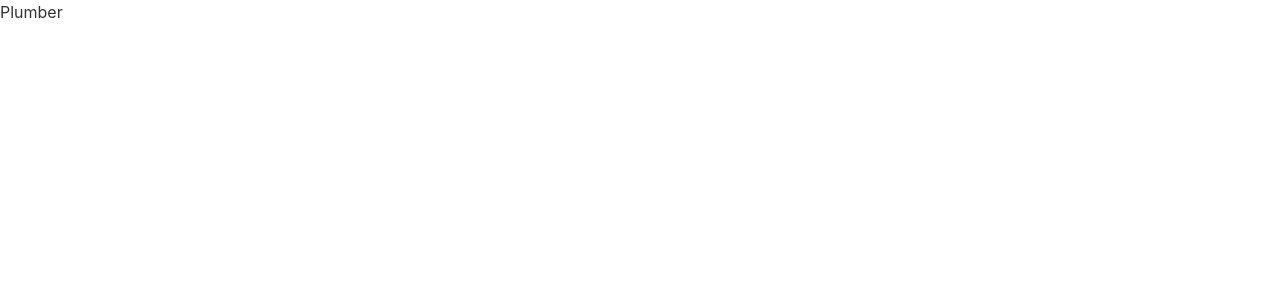
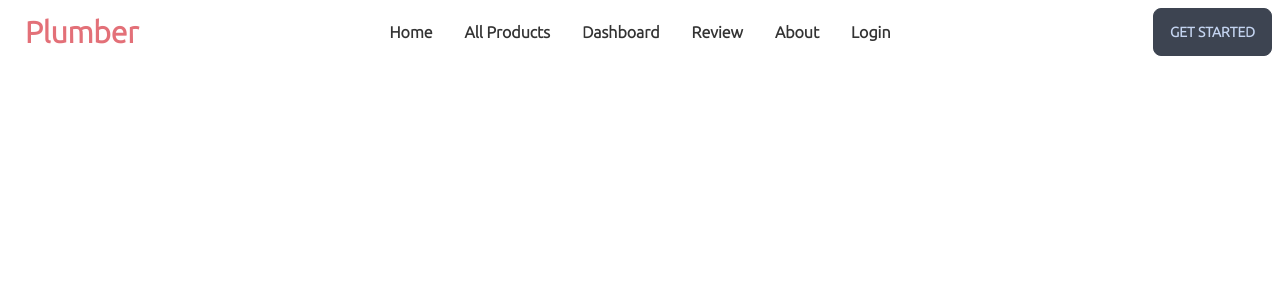
Before and after one commit to trshawonbd/Plumber-client-side, a React (Create React App) app: page / in a window 1280 px wide. Shown: the top 300 px of the page. Built offline with nearby package versions, Linux system fonts and the light colour scheme.

Commit message:
navbar  setup done

```diff
--- a/public/index.html
+++ b/public/index.html
@@ -1,43 +1,24 @@
 <!DOCTYPE html>
 <html lang="en" data-theme="bumblebee">
+
 <head>
   <meta charset="utf-8" />
   <link rel="icon" href="%PUBLIC_URL%/favicon.ico" />
   <meta name="viewport" content="width=device-width, initial-scale=1" />
   <meta name="theme-color" content="#000000" />
-    <meta
-      name="description"
-      content="Web site created using create-react-app"
-    />
+  <meta name="description" content="Web site created using create-react-app" />
   <link rel="apple-touch-icon" href="%PUBLIC_URL%/logo192.png" />
-    <!--
-      manifest.json provides metadata used when your web app is installed on a
-      user's mobile device or desktop. See https://developers.google.com/web/fundamentals/web-app-manifest/
-    -->
   <link rel="manifest" href="%PUBLIC_URL%/manifest.json" />
-    <!--
-      Notice the use of %PUBLIC_URL% in the tags above.
-      It will be replaced with the URL of the `public` folder during the build.
-      Only files inside the `public` folder can be referenced from the HTML.
-
-      Unlike "/favicon.ico" or "favicon.ico", "%PUBLIC_URL%/favicon.ico" will
-      work correctly both with client-side routing and a non-root public URL.
-      Learn how to configure a non-root public URL by running `npm run build`.
-    -->
+  <link rel="preconnect" href="https://fonts.googleapis.com">
+  <link rel="preconnect" href="https://fonts.gstatic.com" crossorigin>
+  <link href="https://fonts.googleapis.com/css2?family=Poppins:wght@300&family=Ubuntu:wght@300&display=swap"
+    rel="stylesheet">
   <title>Plumber</title>
 </head>
+
 <body>
   <noscript>You need to enable JavaScript to run this app.</noscript>
   <div id="root"></div>
-    <!--
-      This HTML file is a template.
-      If you open it directly in the browser, you will see an empty page.
+</body>
 
-      You can add webfonts, meta tags, or analytics to this file.
-      The build step will place the bundled scripts into the <body> tag.
-
-      To begin the development, run `npm start` or `yarn start`.
-      To create a production bundle, use `npm run build` or `yarn build`.
-    -->
-  </body>
 </html>
--- a/src/App.css
+++ b/src/App.css
@@ -1,5 +1,10 @@
 .App {
   text-align: center;
+}
+
+body{
+  font-family: 'Poppins', sans-serif;
+font-family: 'Ubuntu', sans-serif;
 }
 
 .App-logo {
--- a/src/App.js
+++ b/src/App.js
@@ -2,11 +2,12 @@
 import './App.css';
 import { ToastContainer} from 'react-toastify';
 import 'react-toastify/dist/ReactToastify.css';
+import NavBar from './Pages/Shared/NavBar/NavBar';
 
 function App() {
   return (
     <div >
-      <h2>Plumber</h2>
+      <NavBar></NavBar>
 
 
 
--- /dev/null
+++ b/src/Pages/AllProducts/Product/Product.js
@@ -0,0 +1,11 @@
+import React from 'react';
+
+const Product = () => {
+    return (
+        <div>
+            <h2>Here is Single Product</h2>
+        </div>
+    );
+};
+
+export default Product;
--- /dev/null
+++ b/src/Pages/AllProducts/Products/Products.js
@@ -0,0 +1,12 @@
+import React from 'react';
+import './Products.css';
+
+const Products = () => {
+    return (
+        <div>
+            <h2>All Products</h2>
+        </div>
+    );
+};
+
+export default Products;
--- a/src/Pages/HomePage/NavBar/NavBar.js
+++ /dev/null
@@ -1,12 +0,0 @@
-import React from 'react';
-import './NavBar.css';
-
-const NavBar = () => {
-    return (
-        <div>
-
-        </div>
-    );
-};
-
-export default NavBar;
--- /dev/null
+++ b/src/Pages/Shared/NavBar/NavBar.js
@@ -0,0 +1,46 @@
+import React from 'react';
+import { Link } from 'react-router-dom';
+import './NavBar.css';
+
+const NavBar = () => {
+
+    const navMenu = <>
+        <li className='font-bold'><Link to="/">Home</Link></li>
+        <li className='font-bold'><Link to="/allProducts">All Products</Link></li>
+        <li className='font-bold'><Link to="/dashboard">Dashboard</Link></li>
+        <li className='font-bold'><Link to="/review">Review</Link></li>
+        <li className='font-bold'><Link to="/about">About</Link></li>
+        <li className='font-bold'><Link to="/login">Login</Link></li>
+
+    </>
+
+    return (
+        <div className="navbar bg-base-100">
+            <div className="navbar-start">
+                <div className="dropdown">
+                    <label tabindex="0" className="btn btn-ghost lg:hidden">
+                        <svg xmlns="http://www.w3.org/2000/svg" className="h-5 w-5" fill="none" viewBox="0 0 24 24" stroke="currentColor"><path stroke-linecap="round" stroke-linejoin="round" stroke-width="2" d="M4 6h16M4 12h8m-8 6h16" /></svg>
+                    </label>
+                    <ul tabindex="0" className="menu menu-compact dropdown-content mt-3 p-2 shadow bg-base-100 rounded-box w-52 ">
+                        {
+                            navMenu
+                        }
+                    </ul>
+                </div>
+                <a className="btn btn-ghost normal-case text-3xl text-primary">Plumber</a>
+            </div>
+            <div className="navbar-center hidden lg:flex">
+                <ul className="menu menu-horizontal p-0">
+                    {
+                        navMenu
+                    }
+                </ul>
+            </div>
+            <div className="navbar-end">
+                <a className="btn">Get started</a>
+            </div>
+        </div>
+    );
+};
+
+export default NavBar;
```
Also changed, not shown: src/Pages/AllProducts/Product/Prosuct.css (added), src/Pages/AllProducts/Products/Products.css (added), src/Pages/Shared/NavBar/NavBar.css (added). Lines whose indentation alone changed are shown as unchanged.
